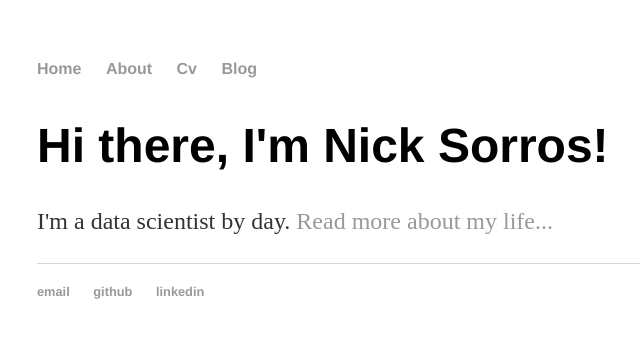
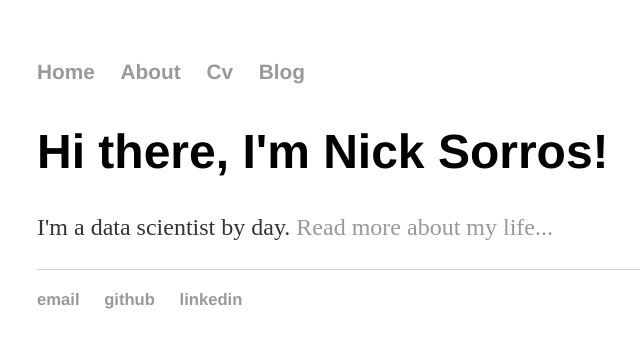
Before and after one commit to nsorros/nsorros.github.io, a Jekyll site: the page built from index.html, in a window 1280 px wide. Shown: the top 348 px of the page, without its empty margins (155-795 px from the left). Built offline with Jekyll 4.4.1, drawn with Linux system fonts in a browser that asks for light colours.

Commit message:
Update main.css

```diff
--- a/css/main.css
+++ b/css/main.css
@@ -39,5 +39,5 @@ footer {
 
 ul {
     margin: 20px auto 40px;
-    font-size: 1em;
+    font-size: 1.3em;
 }
```
